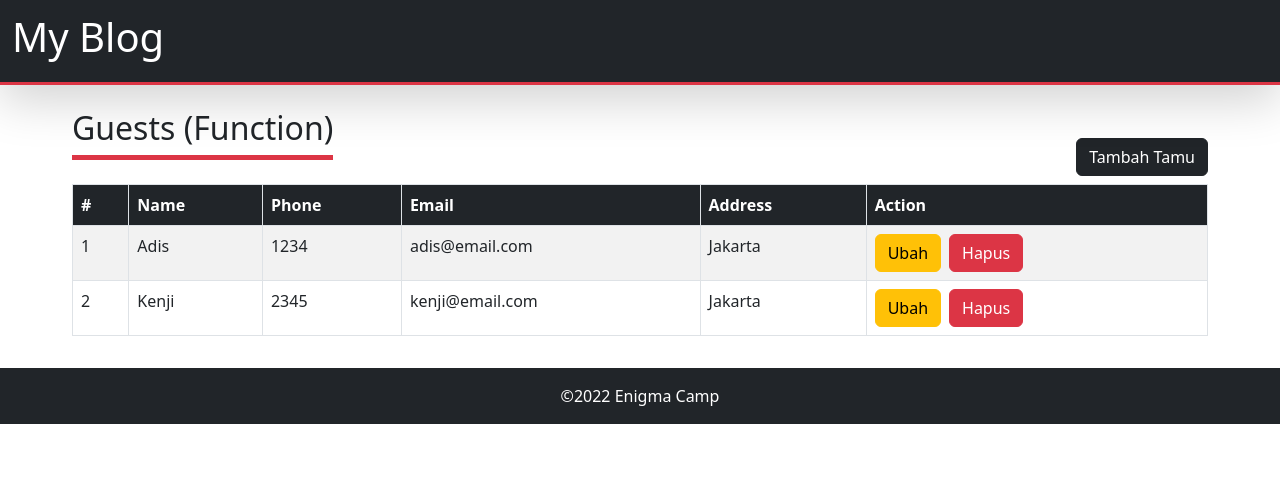
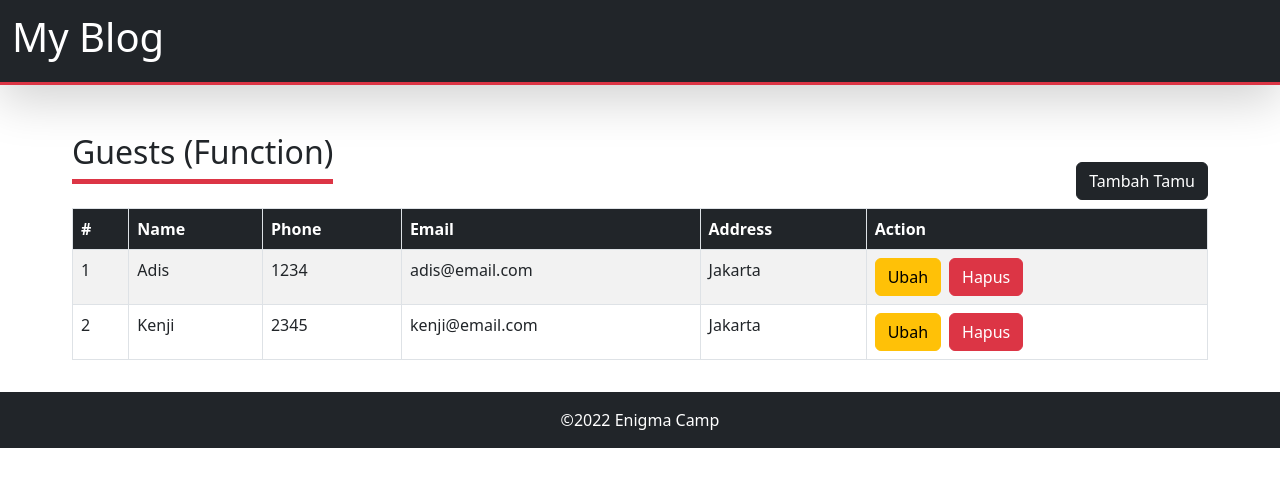
Before and after one commit to adisthya/reactjs-class-materials, a React (Create React App) app: page / in a window 1280 px wide. Shown: the top 486 px of the page. Built offline with nearby package versions, Linux system fonts and the light colour scheme.

Commit message:
style update.

```diff
--- a/src/app/components/layout/Header.js
+++ b/src/app/components/layout/Header.js
@@ -2,9 +2,9 @@ import { Col, Container, Navbar, Row } from "react-bootstrap";
 
 export function Header() {
   return (
-    <Row as="header">
-      <Col className="p-0 mb-2">
-        <Navbar bg="dark" variant="dark" expand="sm" className="shadow-lg border-bottom border-3 border-danger">
+    <Row as="header" className="border-bottom border-3 border-danger mb-5 shadow-lg">
+      <Col xs="12" className="p-0">
+        <Navbar bg="dark" variant="dark">
           <Container fluid>
             <Navbar.Brand href="#">
               <h1>My Blog</h1>
```
